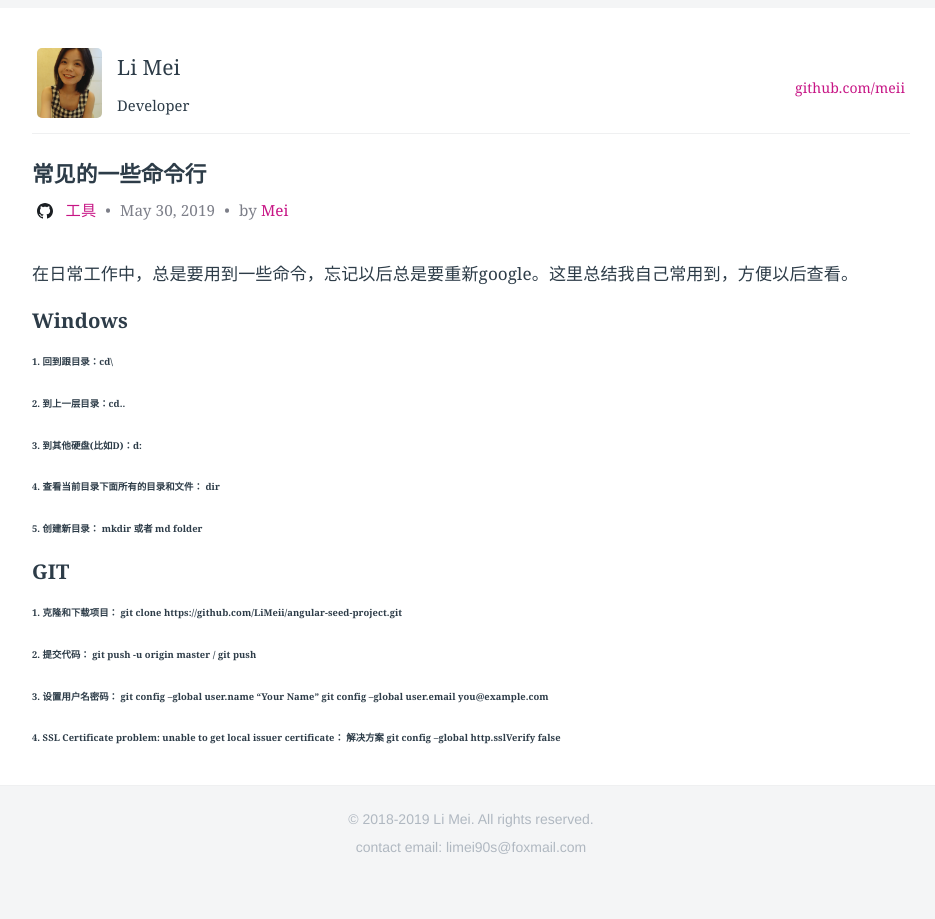
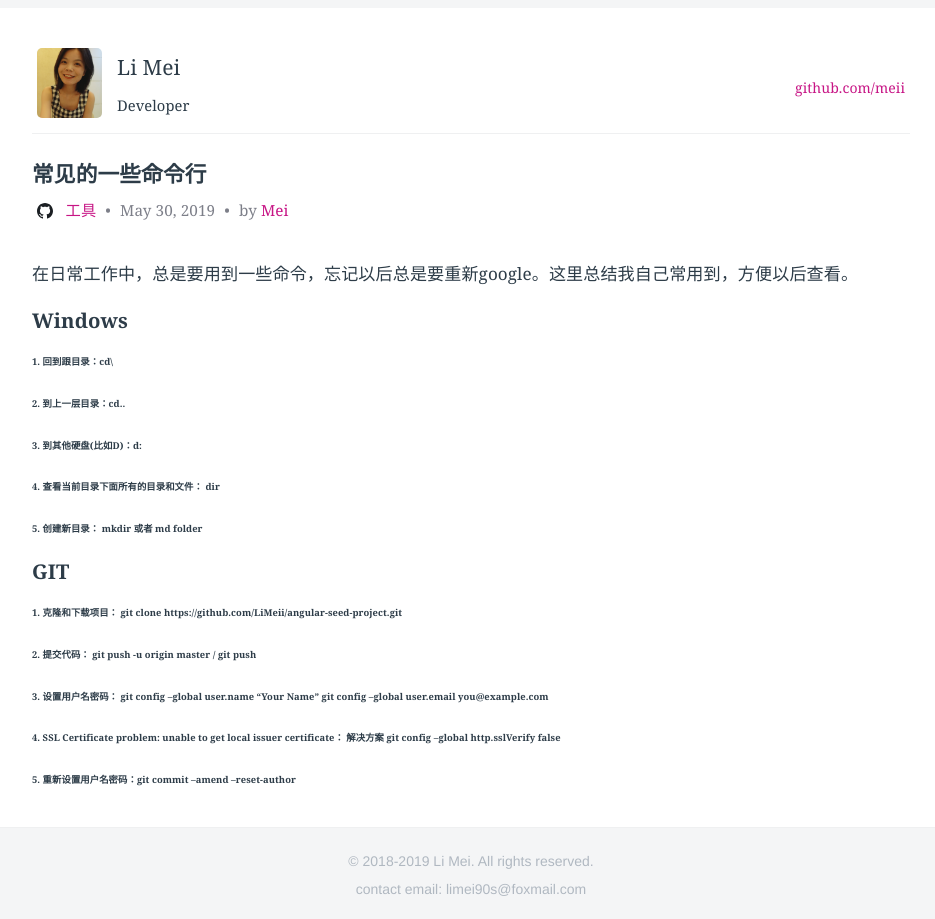
Before and after one commit to LiMeii/LiMeii.github.io, a Jekyll site: the page built from _posts/2019-05-30-tools-commoncmd.md, in a window 1280 px wide. Shown: the whole page, without its empty margins (177-1112 px from the left). Built offline with Jekyll 4.4.1, drawn with Linux system fonts in a browser that asks for light colours.

Commit message:
update common cmd post

```diff
--- a/_posts/2019-05-30-tools-commoncmd.md
+++ b/_posts/2019-05-30-tools-commoncmd.md
@@ -6,7 +6,7 @@ layout: post
 # 常见的一些命令行
 
 <div class="title-meta">
-    <span><img class="title-category-img" src="../../../assets/images/categories/github.svg" alt="GIT"></span>
+    <span><img class="title-category-img" src="../../../assets/images/categories/github.svg" alt="tools"></span>
     <span><a class="github-link" href="/2018/09/19/issues-tools.html">工具</a></span>
     <span class="title-bullet">•</span>
     <span>May 30, 2019</span>
@@ -33,3 +33,4 @@ layout: post
 ###### 2. 提交代码： git push -u origin master / git push
 ###### 3. 设置用户名密码： git config --global user.name "Your Name"  git config --global user.email you@example.com
 ###### 4. SSL Certificate problem: unable to get local issuer certificate： 解决方案 git config --global http.sslVerify false
+###### 5. 重新设置用户名密码：git commit --amend --reset-author
```
